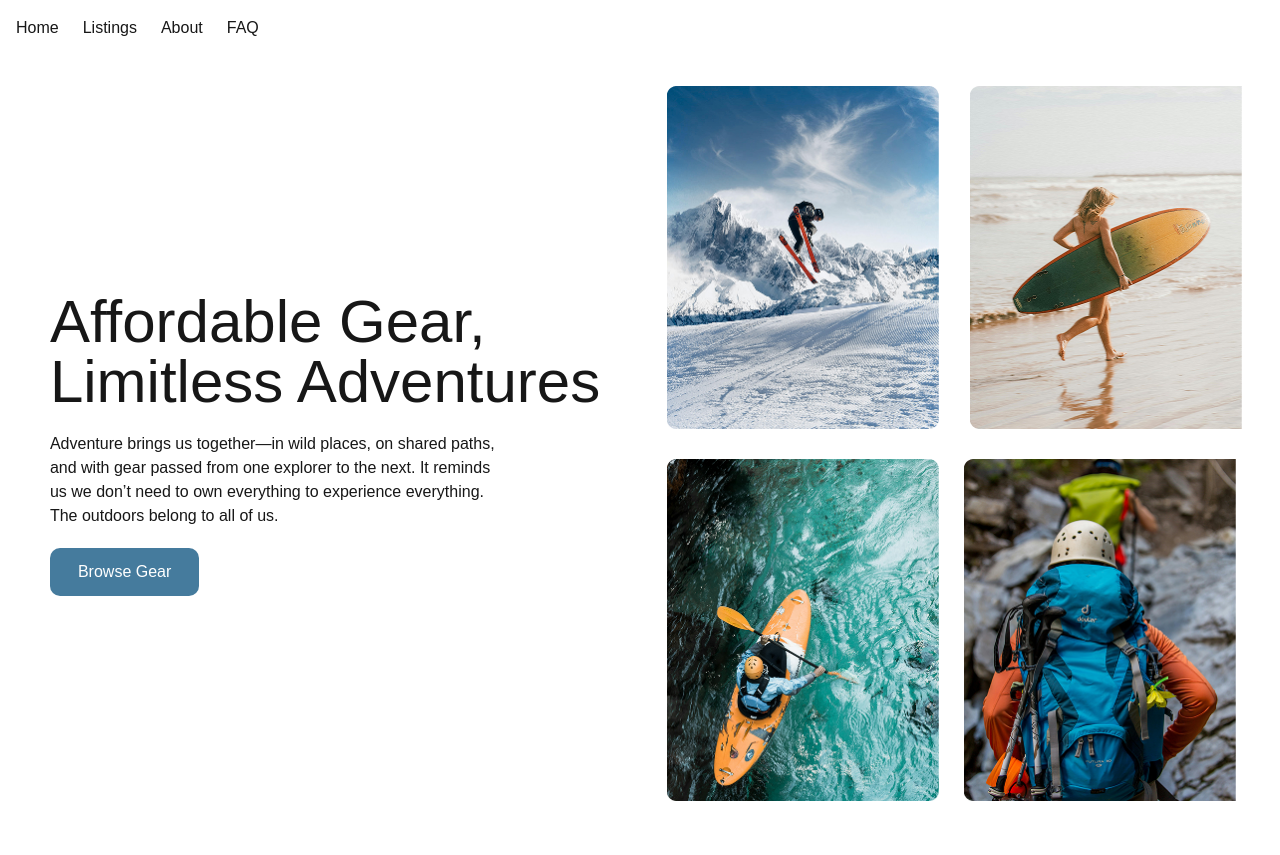
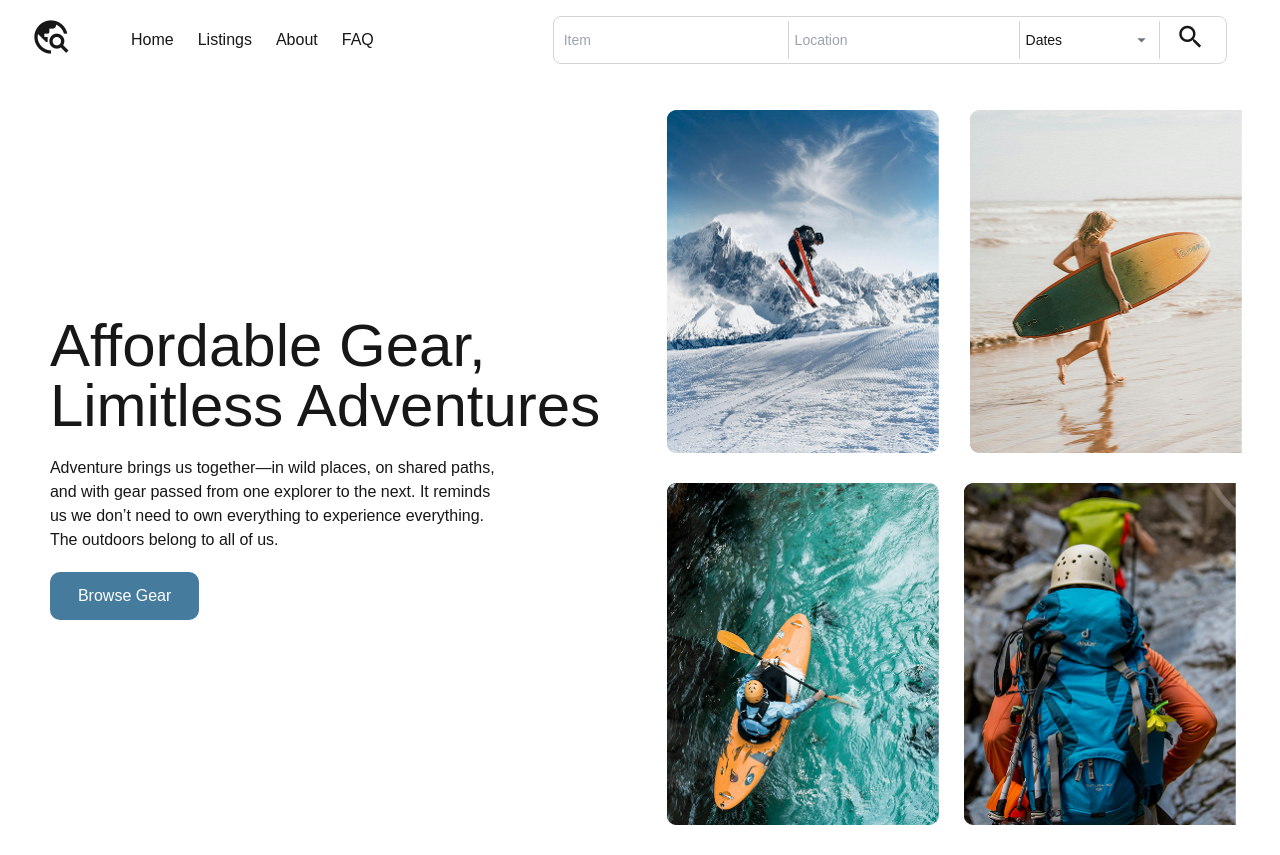
Before and after one commit to bapricethompson/rental-app, a Next.js app in the folder rental-app/: page / in a window 1280 px wide. Before the commit the page ends 831 px from the top, so only its background shows below. Built offline with nearby package versions, Linux system fonts and the light colour scheme.

Commit message:
Search bar

```diff
--- a/rental-app/src/app/components/AddListingButton.jsx
+++ b/rental-app/src/app/components/AddListingButton.jsx
@@ -11,7 +11,7 @@ const AddListingButton = ({ children, type, onClick, href, className = ""  })=>
         onClick();
         if (href) router.push(href);
       }}
-      className={`px-7 py-3 bg-mainBlue text-white md:block w-fit rounded-[10px] m-auto cursor-pointer ${
+      className={`px-7 py-3 my-[30px] bg-mainBlue text-white md:block w-fit rounded-[10px] m-auto cursor-pointer ${
         clicked ? "bg-primary" : "bg-primary hover:bg-primaryLight"
       } ${className}`}
     >
--- a/rental-app/src/app/components/ListingCard.jsx
+++ b/rental-app/src/app/components/ListingCard.jsx
@@ -2,7 +2,7 @@
 const ListingCard = ({ listings=[] }) => {
   console.log(listings);
   return (
-    <div className="w-[90%] mx-auto flex justify-between  flex-wrap mt-[30px]">
+    <div className="w-[90%] mx-auto flex justify-between  flex-wrap ">
         {listings.map((listing, index) => (
           <div className="rounded-lg bg-card text-center w-[22%] p-[15px] my-[15px]" key={index}>
             <h2>{listing.title}</h2>
--- a/rental-app/src/app/components/Nav.jsx
+++ b/rental-app/src/app/components/Nav.jsx
@@ -1,9 +1,23 @@
 import Link from 'next/link';
+import SearchBar from './SearchBar'; // adjust the path as needed
 
 export default function Nav() {
   return (
-    <nav className=" sm:px-2 md:p-4 flex justify-between items-center">
-      <div className="w-2/5 2xl:w-[25%] mr-auto flex justify-between items-center">
+    <nav className="sm:px-2 md:p-4 flex flex-col md:flex-row md:items-center md:justify-between gap-4 md:gap-0">
+      {/* Left Section: Logo + Links */}
+      <div className="w-full md:w-2/5 2xl:w-[25%] flex items-center justify-between md:justify-start">
+        <a href="/" className="mr-[30px]">
+          <span
+            className="material-icons"
+            style={{
+              fontSize: "40px",
+              marginRight: "30px",
+              marginLeft: "15px",
+            }}
+          >
+            travel_explore
+          </span>
+        </a>
         <div className="space-x-6 hidden md:block">
           <Link href="/" className="hover:underline">
             Home
@@ -19,6 +33,11 @@ export default function Nav() {
           </Link>
         </div>
       </div>
+
+      {/* Right Section: SearchBar */}
+      <div className="w-full md:w-[60%] 2xl:w-[65%]">
+        <SearchBar />
+      </div>
     </nav>
   );
 }
--- /dev/null
+++ b/rental-app/src/app/components/SearchBar.jsx
@@ -0,0 +1,43 @@
+const SearchBar = () => {
+  return (
+    <div className="flex w-[90%] mx-auto items-center border border-gray-300 rounded-lg p-1 bg-white h-12">
+      <input
+        type="text"
+        placeholder="Item"
+        className="flex-1 h-full border-r outline-none border-gray-300 hover:bg-gray-100 p-1.5 text-sm"
+      />
+      <input
+        type="text"
+        placeholder="Location"
+        className="flex-1 h-full border-r outline-none border-gray-300 hover:bg-gray-100 p-1.5 text-sm"
+      />
+      <div className="relative h-full">
+        <select
+          className="h-full w-[140px] border-r border-gray-300 hover:bg-gray-100 p-1.5 pr-10 outline-none text-sm bg-white appearance-none cursor-pointer"
+        >
+          <option>Dates</option>
+        </select>
+        <span
+          className="material-icons absolute right-2 top-1/2 transform -translate-y-1/2 pointer-events-none text-gray-500"
+          style={{ fontSize: "20px" }}
+        >
+          arrow_drop_down
+        </span>
+      </div>
+      <button className="border-none bg-transparent text-xl cursor-pointer py-1.5 mx-4">
+        <span
+          className="material-icons"
+          style={{
+            fontSize: "30px",
+            marginRight: "auto",
+            marginLeft: "auto",
+          }}
+        >
+          search
+        </span>
+      </button>
+    </div>
+  );
+};
+
+export default SearchBar;
--- a/rental-app/src/app/layout.tsx
+++ b/rental-app/src/app/layout.tsx
@@ -15,6 +15,13 @@ export default function RootLayout({
 }>) {
   return (
     <html lang="en">
+      <head>
+        {/* Add Google Material Icons link here */}
+        <link
+          href="https://fonts.googleapis.com/icon?family=Material+Icons"
+          rel="stylesheet"
+        />
+      </head>
       <body className={`${barlow} antialiased`}>
         <Nav />
         <main>{children}</main>
--- a/rental-app/src/app/listings/page.tsx
+++ b/rental-app/src/app/listings/page.tsx
@@ -1,12 +1,14 @@
 "use client";
 import Listing from "../components/Listing";
+import SearchBar from "../components/SearchBar";
 import AddListingButton from "../components/AddListingButton";
 import { josefinSans } from "@/app/ui/fonts";
 const ListingPage = () => {
   return (
     <main className="w-full text-center">
       <h1 className={`${josefinSans} text-4xl my-[30px]`}>Find Your Gear</h1>
-      <div className="w-[90%] mx-auto">
+      <div className="w-[90%] my-[30px] mx-auto">
+        <SearchBar></SearchBar>
         <AddListingButton
           className="mr-0"
           type=""
```
